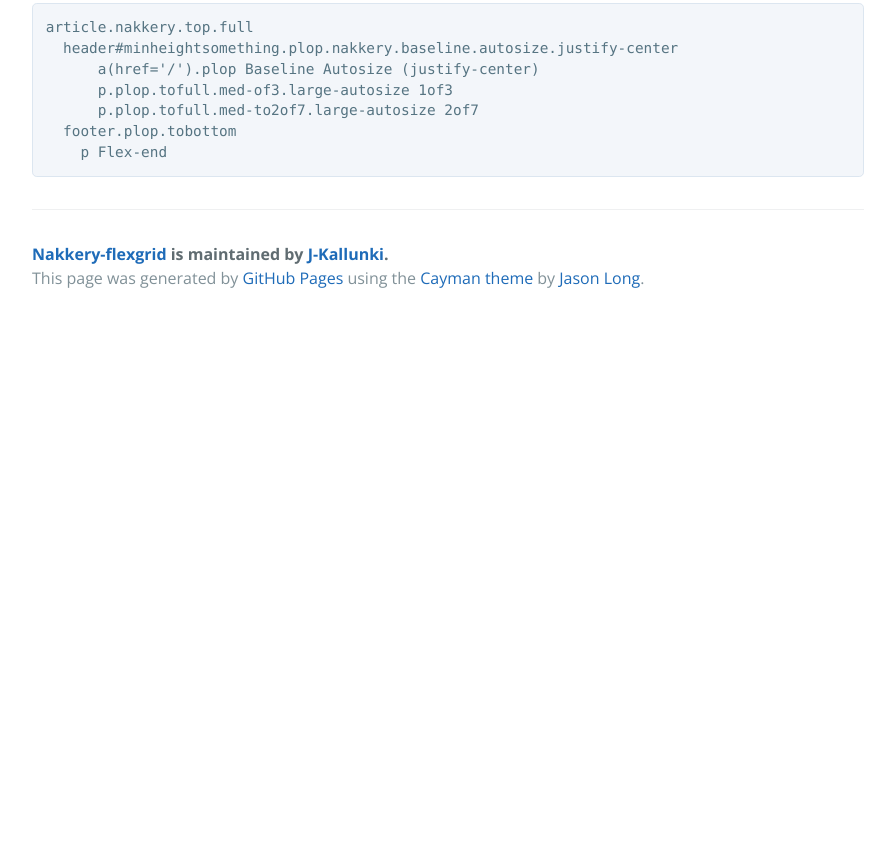
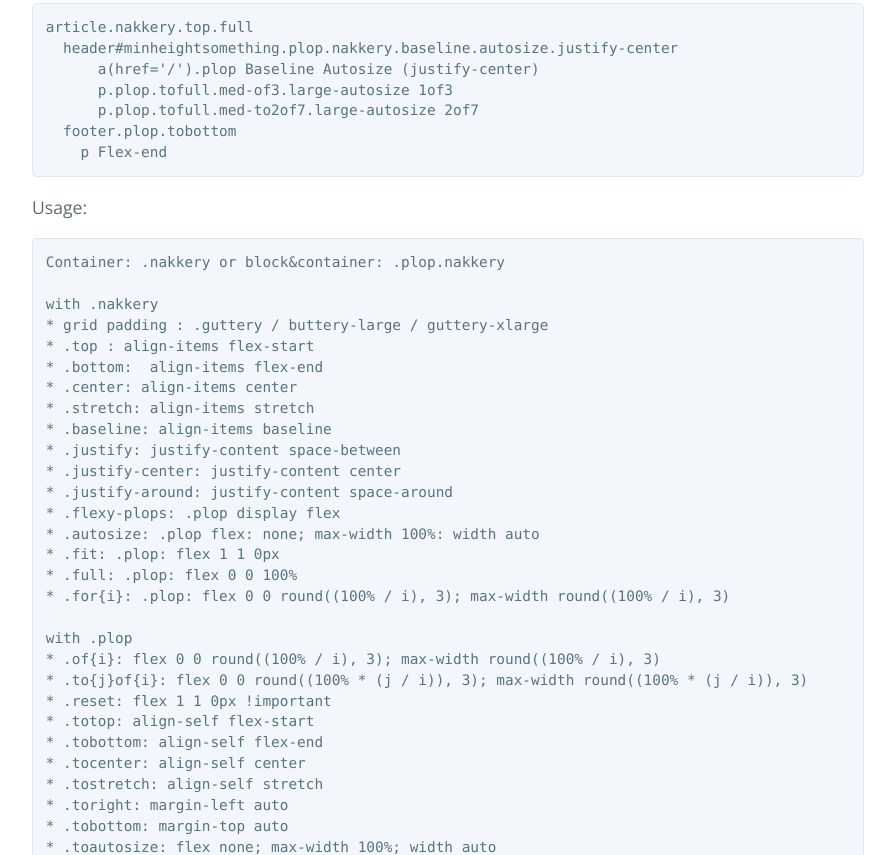
Before and after one commit to J-Kallunki/nakkery-flexgrid, a plain HTML site: page index.html in a window 1280 px wide. Shown: the part 745-1600 px from the top of the page, without its empty margins (192-1087 px from the left). Before the commit the page ends 1067 px from the top, so only its background shows below. Drawn offline with nearby package versions, Linux system fonts and the light colour scheme.

Commit message:
Update index.html

```diff
--- a/index.html
+++ b/index.html
@@ -49,6 +49,54 @@
     p Flex-end
 </code></pre>
 
+<p>Usage:</p>
+
+<pre><code>Container: .nakkery or block&amp;container: .plop.nakkery
+
+with .nakkery
+* grid padding : .guttery / buttery-large / guttery-xlarge
+* .top : align-items flex-start
+* .bottom:  align-items flex-end
+* .center: align-items center
+* .stretch: align-items stretch
+* .baseline: align-items baseline
+* .justify: justify-content space-between
+* .justify-center: justify-content center
+* .justify-around: justify-content space-around
+* .flexy-plops: .plop display flex
+* .autosize: .plop flex: none; max-width 100%: width auto
+* .fit: .plop: flex 1 1 0px
+* .full: .plop: flex 0 0 100%
+* .for{i}: .plop: flex 0 0 round((100% / i), 3); max-width round((100% / i), 3)
+
+with .plop
+* .of{i}: flex 0 0 round((100% / i), 3); max-width round((100% / i), 3)
+* .to{j}of{i}: flex 0 0 round((100% * (j / i)), 3); max-width round((100% * (j / i)), 3)
+* .reset: flex 1 1 0px !important
+* .totop: align-self flex-start
+* .tobottom: align-self flex-end
+* .tocenter: align-self center
+* .tostretch: align-self stretch
+* .toright: margin-left auto
+* .tobottom: margin-top auto
+* .toautosize: flex none; max-width 100%; width auto
+* .tofit: flex 1 1 0px
+* .tofull: flex 0 0 100%; max-width 100%
+* .order{i}: order i
+
+same classes starting with
+.med-[top/bottom/toautosize/tofit..]: (min-width: 36em)
+.large-[..]: (min-width: 48em)
+
+
+Settings with variables in nakkery.styl:
+$guttery = .2em
+$guttery-large = .6em
+$guttery-xlarge = 1em
+$max-columns = 12
+$max-order = 20
+</code></pre>
+
       <footer class="site-footer">
         <span class="site-footer-owner"><a href="https://github.com/J-Kallunki/nakkery-flexgrid">Nakkery-flexgrid</a> is maintained by <a href="https://github.com/J-Kallunki">J-Kallunki</a>.</span>
 
```
